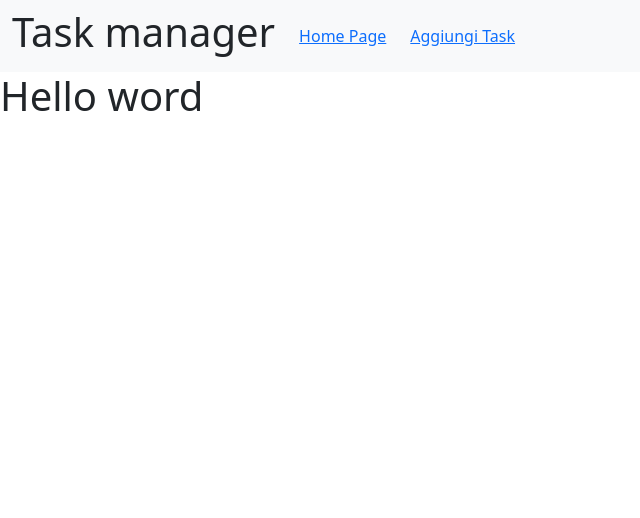
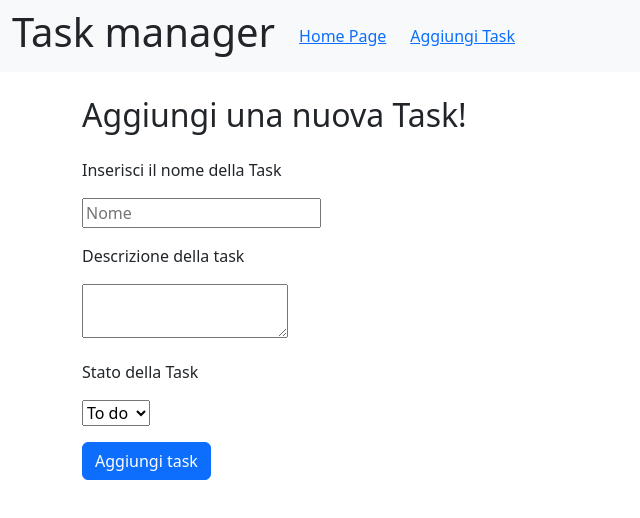
Before and after one commit to GaetanoNicotra/ex-react-task-manager, a React (Vite) app in the folder ex-react-task-manager/: page /addtasks in a window 1280 px wide. Shown: the top 518 px of the page, without its empty margins (0-640 px from the left). Built offline with nearby package versions, Linux system fonts and the light colour scheme; no server answers.

Commit message:
[UPD] creazione della form per stampare in console la nuova task aggiunta

```diff
--- a/ex-react-task-manager/contexts/TaskContext.jsx
+++ b/ex-react-task-manager/contexts/TaskContext.jsx
@@ -2,7 +2,6 @@ import { createContext } from "react";
 import useTasks from "../hooks/useTasks";
 
 const TaskContext = createContext();
-
 
 export const TaskProvider = ({ children }) => {
 
--- a/ex-react-task-manager/src/pages/AddTask.jsx
+++ b/ex-react-task-manager/src/pages/AddTask.jsx
@@ -1,10 +1,48 @@
 import React from 'react'
+import { useState, useRef } from 'react'
 
 const AddTask = () => {
+
+    // campi input controllati
+    const [title, setTitle] = useState('')
+
+    // campi input non controllati
+    const description = useRef('')
+    const status = useRef('')
+
+    // funzione per l'invio della form
+    function sendData(e) {
+        e.preventDefault()
+        console.log(`Riepilogo Task:
+    Nome: ${title};
+    Descrizione: ${description.current.value};
+    Stato: ${status.current.value}
+    `)
+    }
+
     return (
-        <div>
-            <h1>Hello word</h1>
-        </div>
+        <>
+            <div className="container">
+                <h2 className='mt-4'>Aggiungi una nuova Task!</h2>
+                <div className="row">
+                    <form>
+                        <p className='mt-3'>Inserisci il nome della Task</p>
+                        <input type="text" placeholder='Nome' value={title} onChange={(e) => { setTitle(e.target.value) }} required />
+                        <p className='mt-3'>Descrizione della task</p>
+                        <textarea ref={description}></textarea>
+                        <p className='mt-3'>Stato della Task</p>
+                        <select ref={status} defaultValue="To do">
+                            <option value="To do">To do</option>
+                            <option value="Doing">Doing</option>
+                            <option value="Done">Done</option>
+                        </select>
+                        <br />
+                        <button className='btn btn-primary mt-3' onClick={sendData}>Aggiungi task</button>
+                    </form>
+                </div>
+            </div>
+
+        </>
     )
 }
 
```
